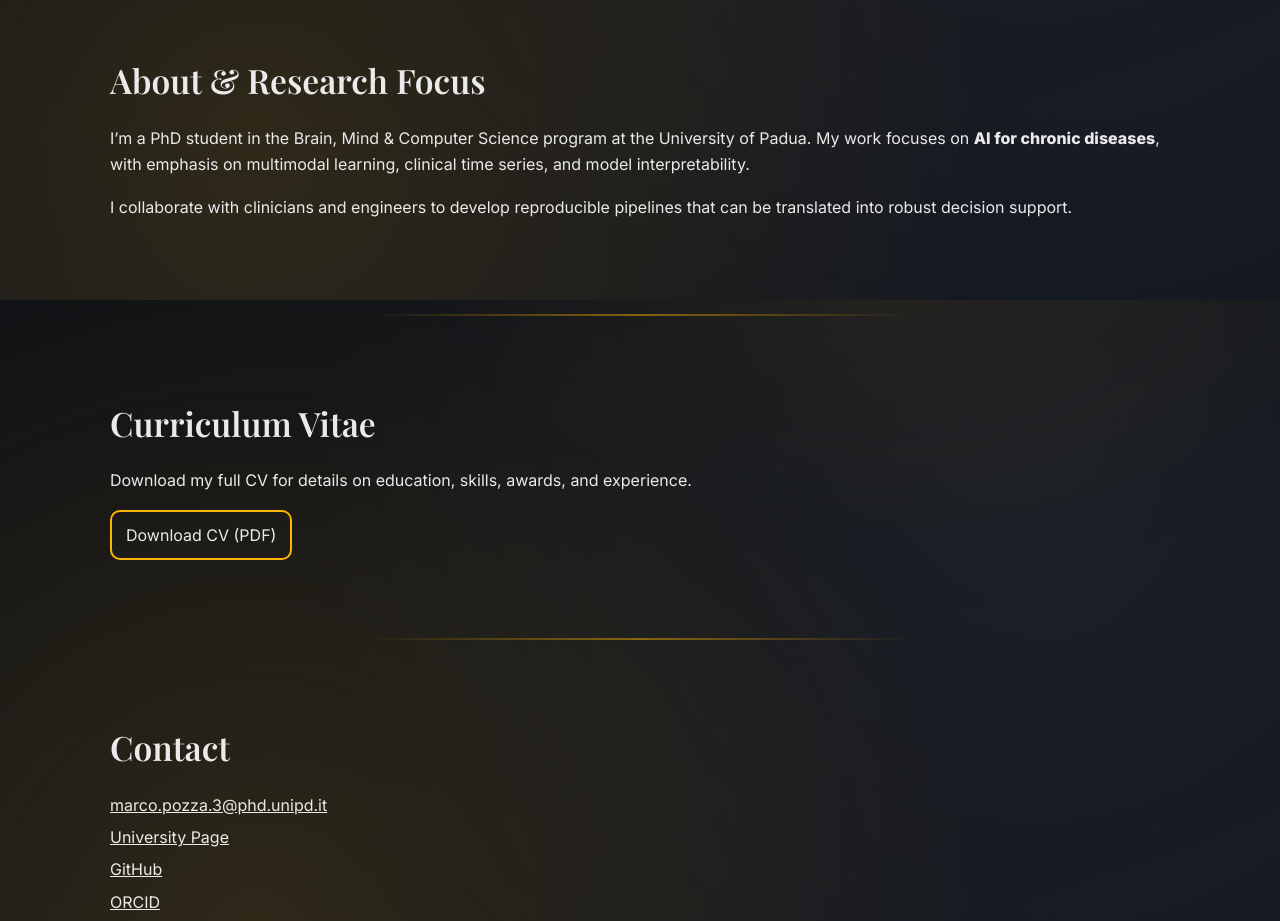
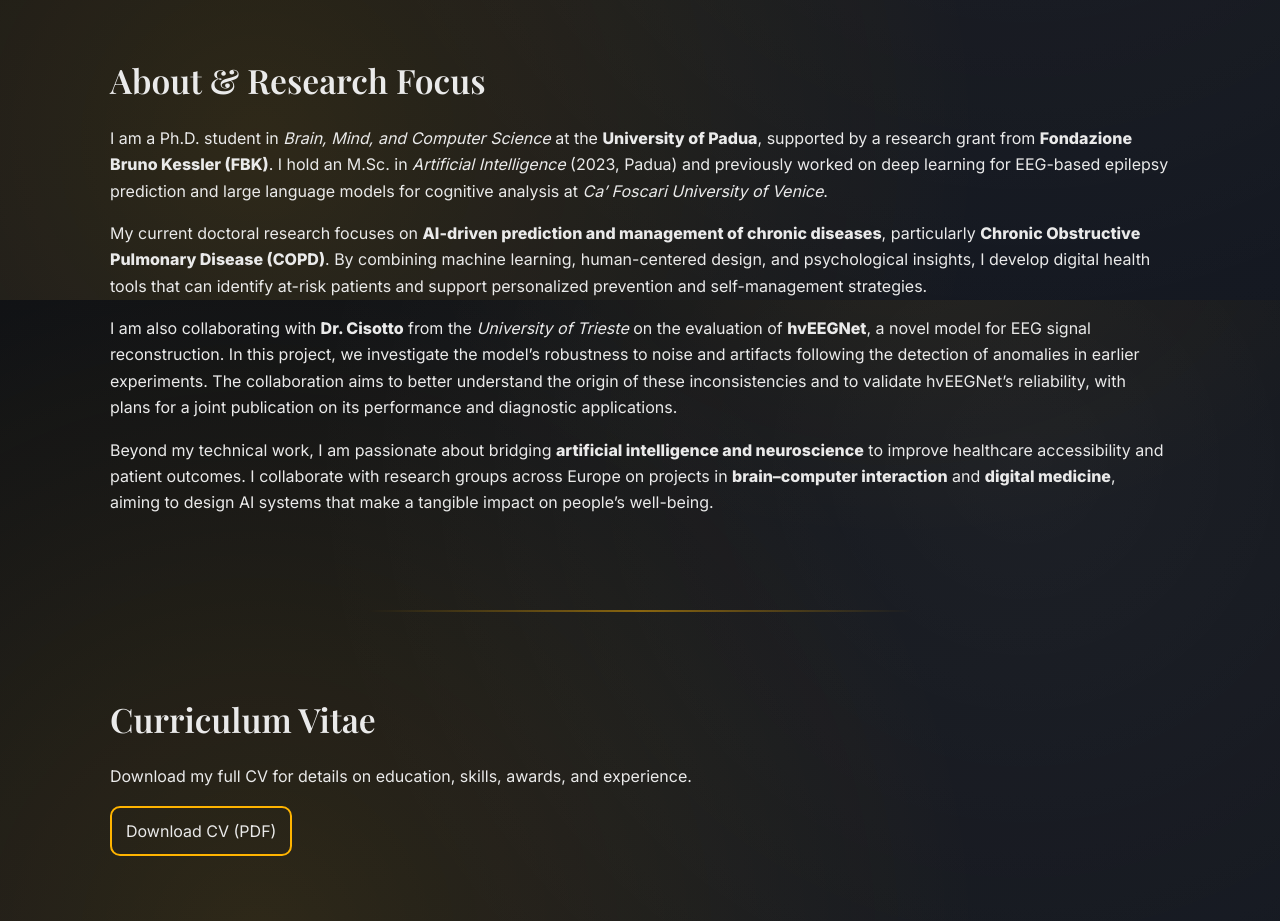
Before and after one commit to PozzaMarco/pozzamarco.github.io, a plain HTML site: page index.html in a window 1280 px wide. Shown: the part 1300-2221 px from the top of the page. Drawn offline with nearby package versions, Linux system fonts and the light colour scheme.

Commit message:
update About & Research Focus

```diff
--- a/index.html
+++ b/index.html
@@ -28,9 +28,9 @@
   <section class="hero" id="home">
     <img class="hero__photo" src="assets/images/photo.jpg" alt="Portrait of Marco Pozza" loading="eager" />
     <div class="hero__content">
-      <h1 class="hero__title">Artificial Intelligence for Chronic Diseases</h1>
+      <h1 class="hero__title">AI and Digital Health for Chronic Care</h1>
       <p class="hero__subtitle">PhD Student — Brain, Mind & Computer Science, University of Padua</p>
-      <p class="hero__tagline">Exploring how <strong>Artificial Intelligence</strong> can transform diagnosis and management through multimodal data and interpretable models.</p>
+      <p class="hero__tagline">Developing <strong>Artificial Intelligence</strong> solutions for healthcare from brain signals to chronic disease management.</p>
       <div class="hero__buttons">
         <a class="btn btn--accent" href="#bookshelf">Explore the Bookshelf</a>
         <a class="btn btn--ghost" href="#contact">Get in Touch</a>
@@ -70,10 +70,44 @@
     <div class="section-head">
       <h2>About & Research Focus</h2>
     </div>
-    <p>I’m a PhD student in the Brain, Mind & Computer Science program at the University of Padua. My work focuses on
-      <strong>AI for chronic diseases</strong>, with emphasis on multimodal learning, clinical time series, and model interpretability.</p>
-    <p>I collaborate with clinicians and engineers to develop reproducible pipelines that can be translated into robust decision support.</p>
+
+    <p>
+      I am a Ph.D. student in <em>Brain, Mind, and Computer Science</em> at the
+      <strong>University of Padua</strong>, supported by a research grant from
+      <strong>Fondazione Bruno Kessler (FBK)</strong>.
+      I hold an M.Sc. in <em>Artificial Intelligence</em> (2023, Padua) and previously
+      worked on deep learning for EEG-based epilepsy prediction and large language models
+      for cognitive analysis at <em>Ca’ Foscari University of Venice</em>.
+    </p>
+
+    <p>
+      My current doctoral research focuses on <strong>AI-driven prediction and management
+      of chronic diseases</strong>, particularly <strong>Chronic Obstructive Pulmonary
+      Disease (COPD)</strong>. By combining machine learning, human-centered design, and
+      psychological insights, I develop digital health tools that can identify at-risk
+      patients and support personalized prevention and self-management strategies.
+    </p>
+
+    <p>
+      I am also collaborating with <strong>Dr. Cisotto</strong> from the
+      <em>University of Trieste</em> on the evaluation of <strong>hvEEGNet</strong>, a
+      novel model for EEG signal reconstruction. In this project, we investigate the
+      model’s robustness to noise and artifacts following the detection of anomalies in
+      earlier experiments. The collaboration aims to better understand the origin of
+      these inconsistencies and to validate hvEEGNet’s reliability, with plans for a
+      joint publication on its performance and diagnostic applications.
+    </p>
+
+    <p>
+      Beyond my technical work, I am passionate about bridging
+      <strong>artificial intelligence and neuroscience</strong> to improve healthcare
+      accessibility and patient outcomes. I collaborate with research groups across
+      Europe on projects in <strong>brain–computer interaction</strong> and
+      <strong>digital medicine</strong>, aiming to design AI systems that make a
+      tangible impact on people’s well-being.
+    </p>
   </section>
+
 
   <!-- ===== CV ===== -->
   <section class="cv" id="cv">
```
